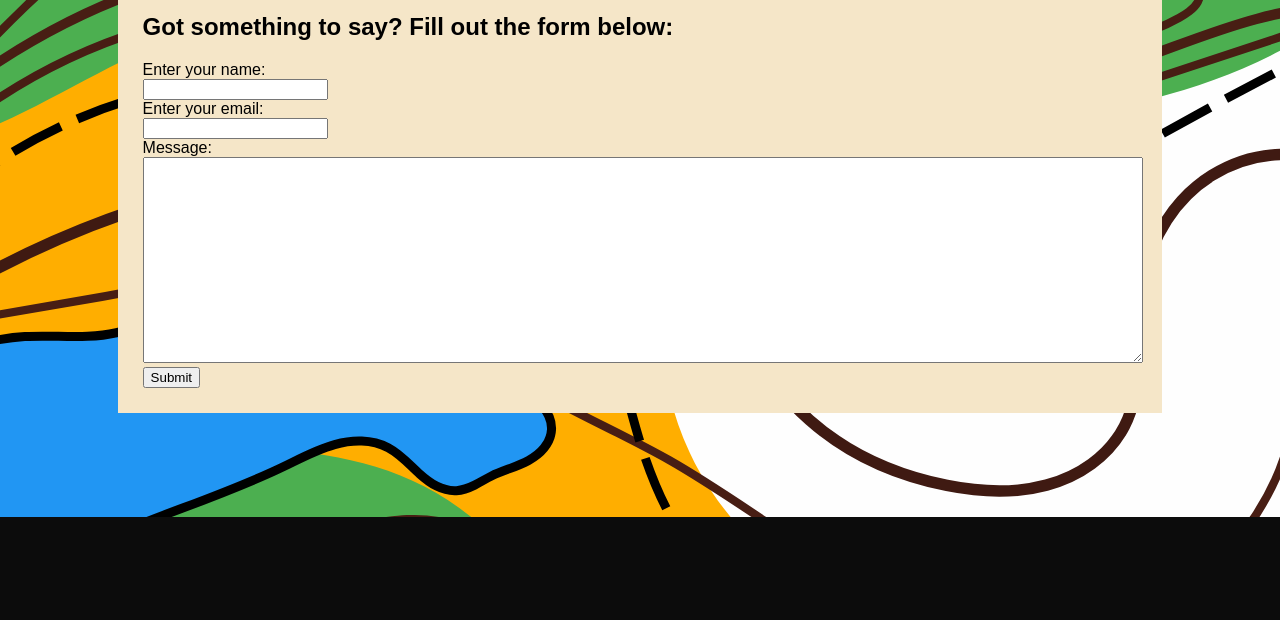
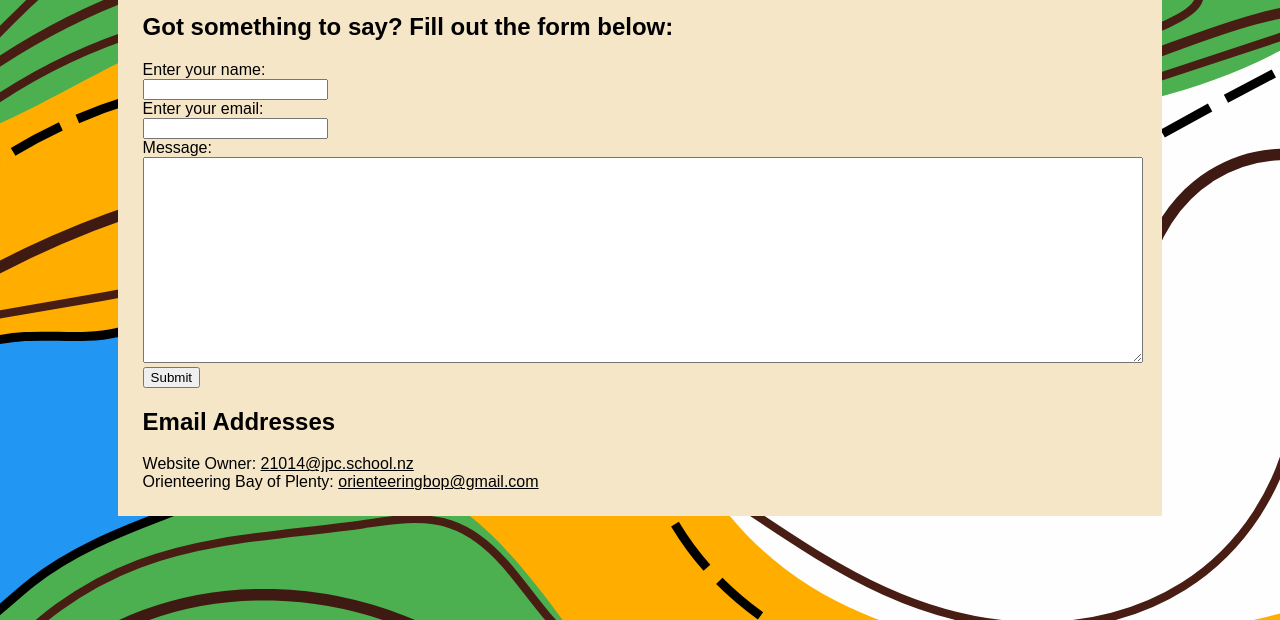
Before and after one commit to 21014Jeremys/Oreinteering-Website, a plain HTML site: page pages/contact_us.html in a window 1280 px wide. Shown: the part 581-1201 px from the top of the page. Before the commit the page ends 1098 px from the top, so only its background shows below. Drawn offline with Linux system fonts and the light colour scheme.

Commit message:
Fixes after user Testing

```diff
--- a/pages/contact_us.html
+++ b/pages/contact_us.html
@@ -24,6 +24,9 @@
     <textarea id="message_input" style="width:100%;height:200px;"></textarea><br>
     <button id="submit_button">Submit</button><br>
 
+    <h2>Email Addresses</h2>
+    Website Owner: <u>21014@jpc.school.nz</u><br>
+    Orienteering Bay of Plenty: <u>orienteeringbop@gmail.com</u>
 </div>
 
 
```
Also changed, not shown: pages/resources.html (+1 -1 lines).
